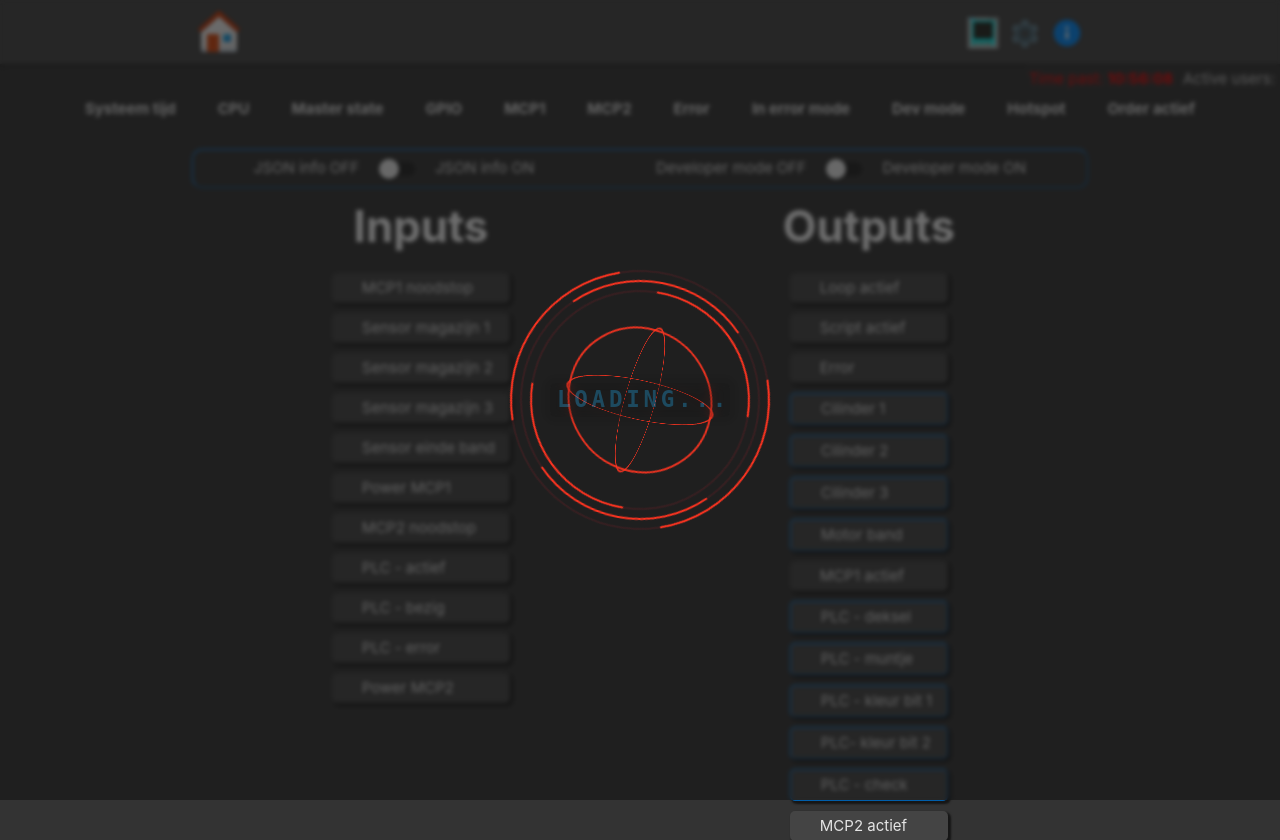
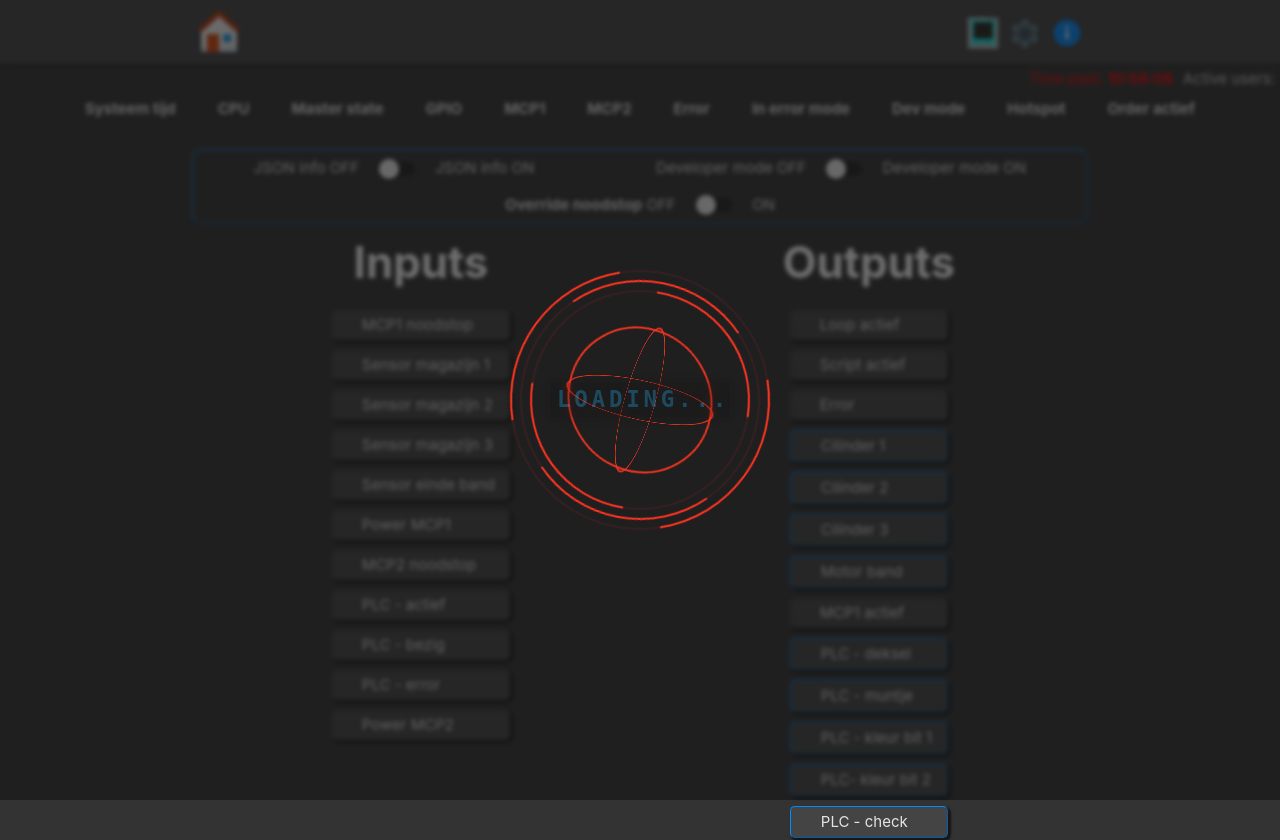
Before and after one commit to Tommydw/Skills_magazijn-Summa_College, a Flask app: page /hmi/onderhoud in a window 1280 px wide. Shown: the top 840 px of the page. Run offline with Flask 2, Linux system fonts and the light colour scheme; some libraries are stand-ins or nearby versions.

Commit message:
Override deurtje

```diff
--- a/data.py
+++ b/data.py
@@ -17,7 +17,7 @@ DATA = {
             },
         'devMode': bool(),
         'hotspotMode': True,
-        # 'orderDone': bool(),
+        'overRideMode': False,
         'cpu': str(),
         'stock':{
             'mag1': 2,
--- a/skills/HMI/Templates/onderhoud.html
+++ b/skills/HMI/Templates/onderhoud.html
@@ -93,6 +93,16 @@
                 Developer mode ON
             </label>
             <!-- end dev mode -->
+
+            <!-- override mode -->
+            <label id="overrideButton">
+                <b>Override noodstop</b>
+                OFF
+                <input type="checkbox" id="overRide">
+                <span class="lever"></span>
+                ON
+            </label>
+            <!-- end override mode -->
 
             <!-- reset -->
             <!-- <div id="resetButton" class="devTopInfo"> -->
--- a/skills/HMI/routes.py
+++ b/skills/HMI/routes.py
@@ -127,6 +127,13 @@ def devMode(state):
     server_info('Developer mode {0}'.format(state))
     getData({''}, 'full')
 
+# overRide mode
+@socket_.on('overRide', namespace='/hmi/onderhoud')
+def devMode(state):
+    DATA['state']['overRideMode'] = state
+    server_info('Noodstop override mode {0}'.format(state))
+    getData({''}, 'full')
+
 # write gpio
 @socket_.on('toggleSate', namespace='/hmi/onderhoud')
 def toggleSate(name):
--- a/skills/static/js/HMI/onderhoud.js
+++ b/skills/static/js/HMI/onderhoud.js
@@ -57,6 +57,18 @@ devModeOnderhoud.addEventListener('change', (event) => {
     } else {
         document.getElementById('devModeOnderhoud').checked = Jdata.state.devMode; // zet de switch weer aan
         socket.emit('devMode', false);
+    }
+});
+
+// overRidemodus de-/activeren
+const overRide = document.getElementById('overRide')
+overRide.addEventListener('change', (event) => {
+    if (event.currentTarget.checked) {
+        document.getElementById('overRide').checked = Jdata.state.overRideMode; // zet de switch weer uit
+        socket.emit('overRide', true);
+    } else {
+        document.getElementById('overRide').checked = Jdata.state.overRideMode; // zet de switch weer aan
+        socket.emit('overRide', false);
     }
 });
 
@@ -189,6 +201,7 @@ socket.on('data', function(data){
             // print JSON data
             document.getElementById('data').innerHTML = syntaxHighlight(JSON.stringify(Jdata, null, 2)); // print JSON in html
             document.getElementById('devModeOnderhoud').checked = Jdata.state.devMode;
+            document.getElementById('overRide').checked = Jdata.state.overRideMode;
             // $('#content').show();
 
             // geef waarschuwig voor devmode
@@ -205,8 +218,10 @@ socket.on('data', function(data){
 
             if (Jdata.state.devMode){
                 document.querySelector('#resetButton').style.display = 'block';
+                document.querySelector('#overrideButton').style.display = 'block';
             } else {
                 document.querySelector('#resetButton').style.display = 'none';
+                document.querySelector('#overrideButton').style.display = 'none';
             }
         }
         else console.warn('Waiting for a full Jdata');
```
Also changed, not shown: skills/loop.py (+9 -3 lines).
